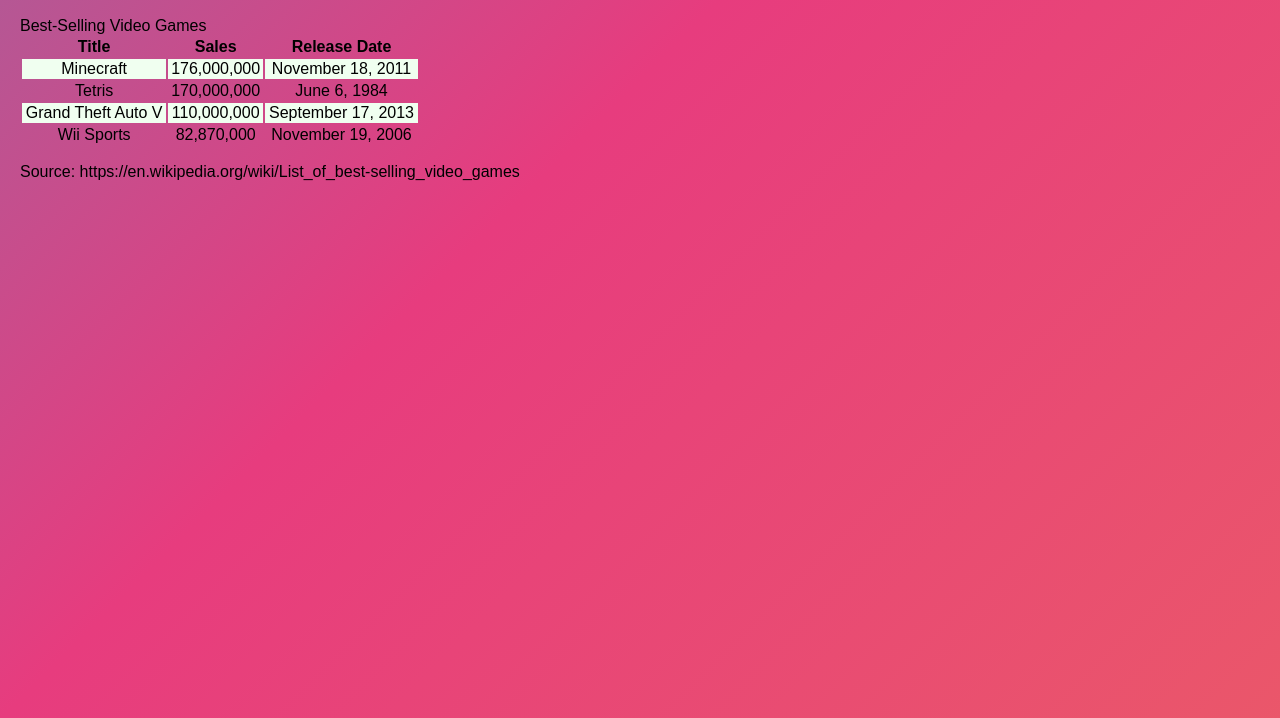
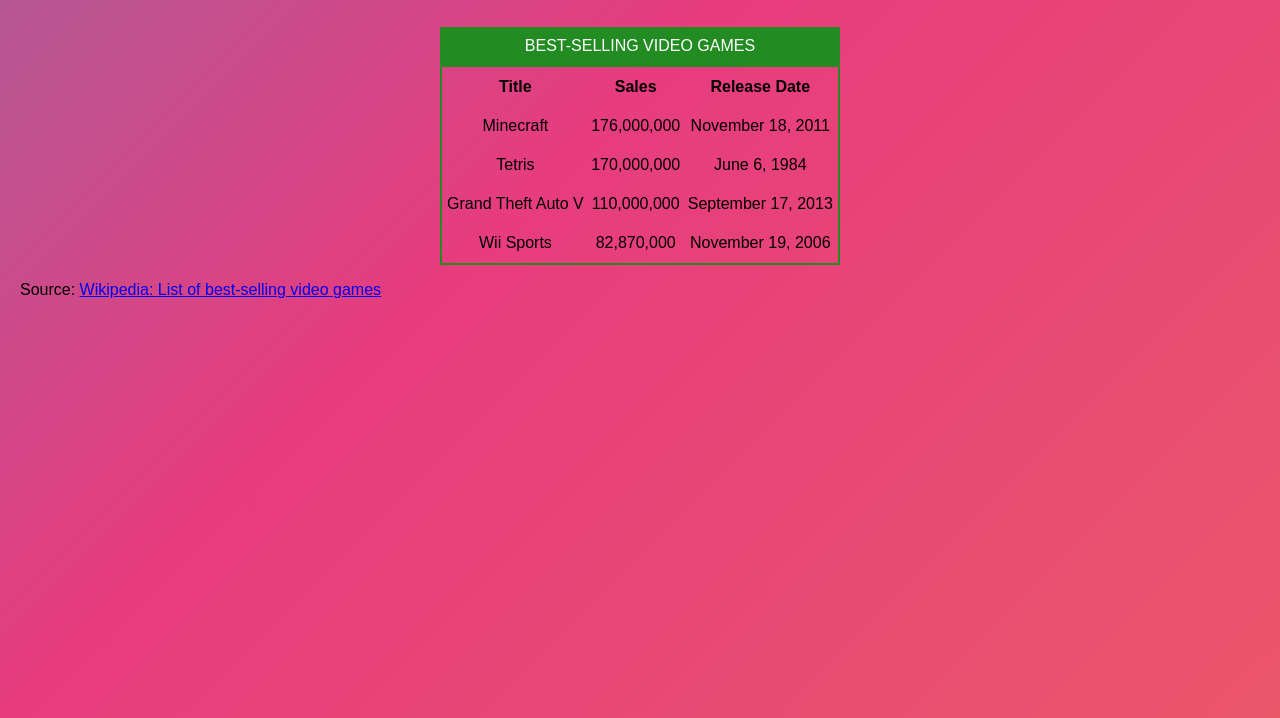
Before and after one commit to DuaSpoolios/WP_GitHub_Collab, a plain HTML site: page index.html in a window 1280 px wide. Shown: the part 122-840 px from the top of the page. Drawn offline with Linux system fonts and the light colour scheme.

Commit message:
Completed parts a and b of the CSS task

```diff
--- a/index.html
+++ b/index.html
@@ -12,11 +12,13 @@ padding: 20px;
   margin: 0;
   min-height: 100vh;
 }
+
 @keyframes gradient {
-0% { background-position: 0% 50%; }
-50% { background-position: 100% 50%; }
+  0%   { background-position: 0% 50%; }
+  50%  { background-position: 100% 50%; }
   100% { background-position: 0% 50%; }
 }
+
 /* Neon Text Effect for Heading */
 h1 {
   color: #fff;
@@ -26,45 +28,64 @@ padding: 15px;
   margin: 20px auto;
   width: 80%;
   font-size: 2.5rem;
-text-shadow: 0 0 5px #fff, 0 0 10px #fff, 0 0 15px #0073e6, 0 0 20px #0073e6;
+  text-shadow: 0 0 5px #fff, 0 0 10px #fff,
+               0 0 15px #0073e6, 0 0 20px #0073e6;
   animation: flicker 2s infinite alternate;
   border: 2px solid #fff;
   border-radius: 10px;
   background: rgba(0, 0, 0, 0.3);
 }
+
 @keyframes flicker {
   0%, 19%, 21%, 23%, 25%, 54%, 56%, 100% {
-text-shadow: 0 0 5px #fff, 0 0 10px #fff, 0 0 15px #0073e6, 0 0 20px #0073e6;
+    text-shadow: 0 0 5px #fff, 0 0 10px #fff,
+                 0 0 15px #0073e6, 0 0 20px #0073e6;
   }
   20%, 24%, 55% {
     text-shadow: none;
   }
 }
+
 /* Table Styling */
 :root {
   --table-color: forestgreen;
   --row-bg-color: honeydew;
 }
+
+/* (a) ID Selector for #game-table */
 #game-table {
-/* border removed as requested */
+  border: 2px solid var(--table-color);
   text-align: center;
+  height: 200px;
   width: 400px;
 }
+
+/* (a) Class Selector for .table-container */
+.table-container {
+  display: flex;
+  justify-content: center;
+  margin-top: 30px;
+}
+
+/* (b) Descendant Selector for table caption */
 table caption {
-color: white;
   text-transform: uppercase;
   background-color: var(--table-color);
+  color: white;
   padding: 10px;
 }
-tr:nth-child(even) {
-background-color: var(--row-bg-color);
-}
+
+/* (c) partner will add pseudo-class for tr:nth-child(even) */
 </style>
 </head>
 <body>
+
 <h1>Yesterday - Best-Selling Video Games</h1>
+
+<!-- Wrap table in .table-container for flexbox centering -->
+<div class="table-container">
   <table id="game-table">
-Best-Selling Video Games
+    <caption>Best-Selling Video Games</caption>
     <tr>
       <th>Title</th>
       <th>Sales</th>
@@ -91,8 +112,12 @@ Best-Selling Video Games
       <td>November 19, 2006</td>
     </tr>
   </table>
+</div>
+
 <p>
-Source: https://en.wikipedia.org/wiki/List_of_best-selling_video_games
+  Source: <a href="https://en.wikipedia.org/wiki/List_of_best-selling_video_games">
+  Wikipedia: List of best-selling video games</a>
 </p>
+
 </body>
 </html>
```
Lines whose indentation alone changed are shown as unchanged.
